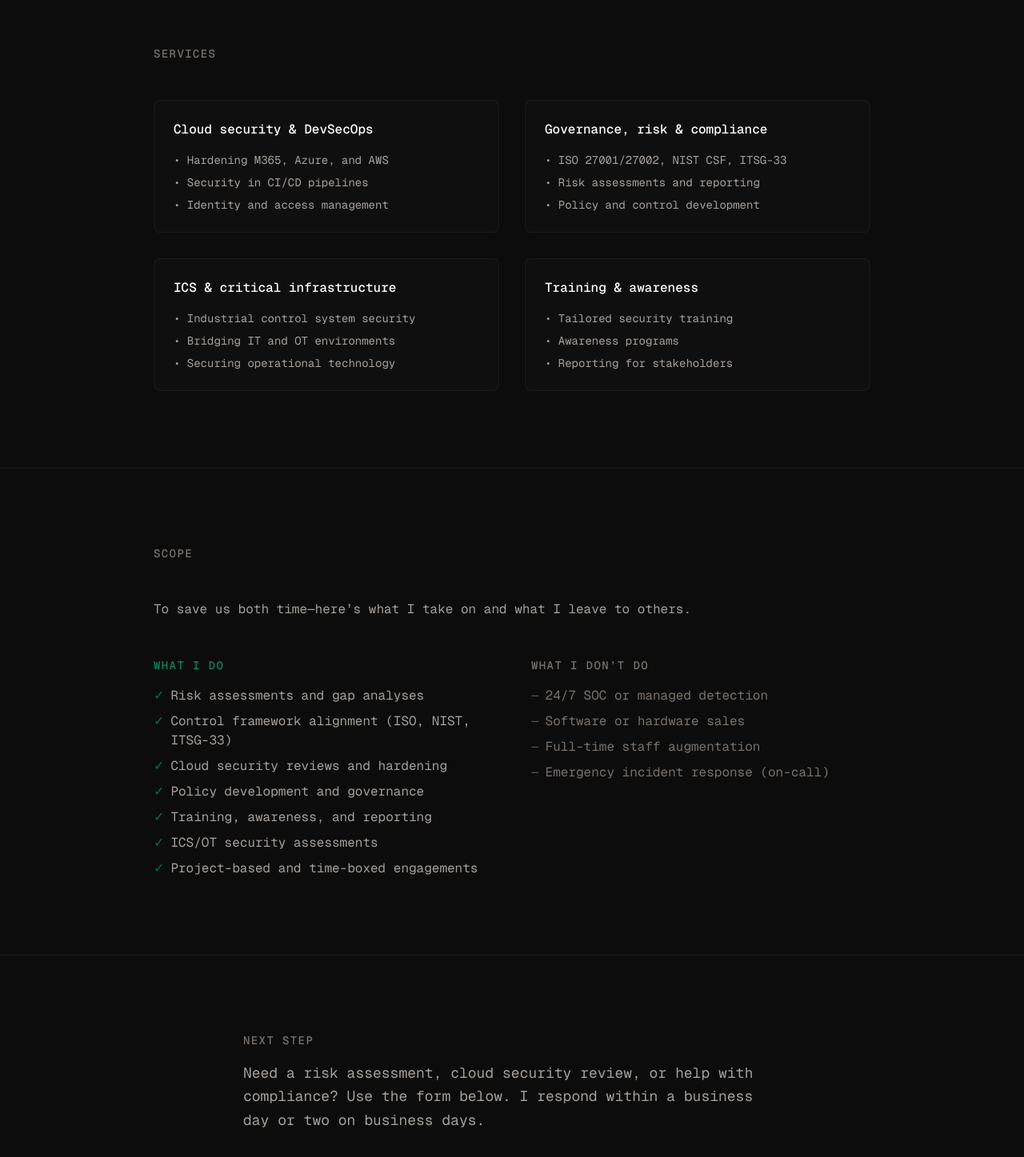
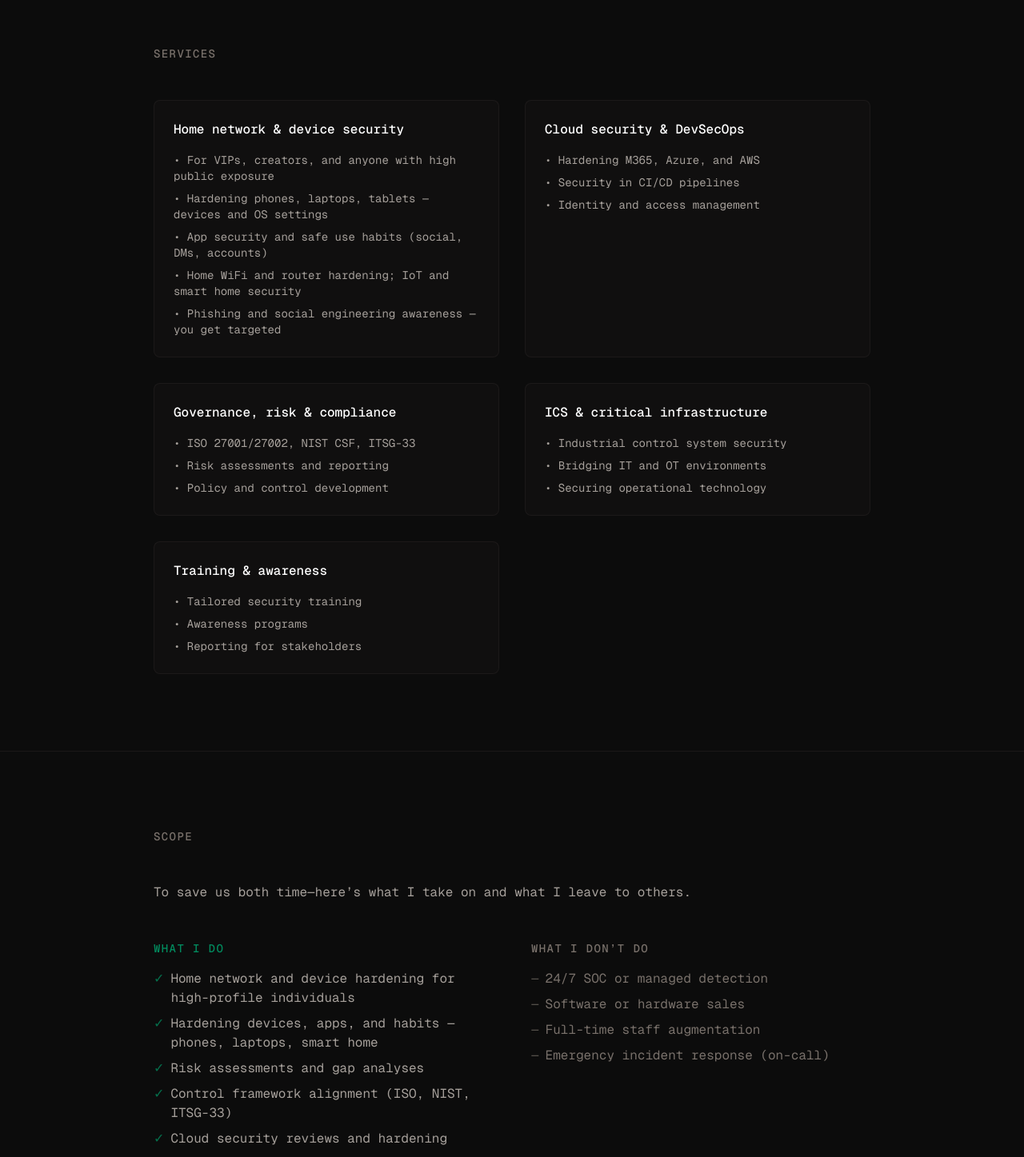
Before and after one commit to bryanlabchuk/Personal-Website, a Next.js app: page / in a window 1280 px wide. Shown: the part 840-2287 px from the top of the page at 80% size. Built offline with nearby package versions, Linux system fonts and the light colour scheme.

Commit message:
Enhance Services and Scope components: Add new offerings for home network and device security targeting VIPs and creators, update messaging in the Hero and Contact components to reflect these changes, and revise layout metadata for improved clarity.

```diff
--- a/src/app/layout.tsx
+++ b/src/app/layout.tsx
@@ -9,7 +9,7 @@ const geistMono = Geist_Mono({
 
 export const metadata: Metadata = {
   title: "Bryan Labchuk — Cyber Security",
-  description: "Cybersecurity & IT consulting. M365, Azure, AWS, DevSecOps, ICS controls, ISO 27000, NIST, ITSG-33. Risk assessment, governance, and training.",
+  description: "Cybersecurity & IT consulting. Home network and device security for VIPs and creators. M365, Azure, AWS, DevSecOps, ICS, ISO 27000, NIST, ITSG-33.",
 };
 
 export default function RootLayout({
--- a/src/components/Contact.tsx
+++ b/src/components/Contact.tsx
@@ -9,7 +9,7 @@ export function Contact() {
           Next step
         </h2>
         <p className="mb-10 text-lg leading-relaxed text-stone-400">
-          Need a risk assessment, cloud security review, or help with compliance?
+          Need home network and device hardening, a risk assessment, cloud security review, or help with compliance?
           Use the form below. I respond within a business day or two on business days.
         </p>
         <ContactForm />
--- a/src/components/ContactForm.tsx
+++ b/src/components/ContactForm.tsx
@@ -4,6 +4,7 @@ import { useState } from "react";
 
 const INTEREST_OPTIONS = [
   "",
+  "Home network & device security (VIP / creator)",
   "Risk assessment",
   "Cloud security review (M365 / Azure / AWS)",
   "Compliance / framework alignment",
--- a/src/components/Hero.tsx
+++ b/src/components/Hero.tsx
@@ -11,7 +11,7 @@ export function Hero() {
           Cybersecurity & IT Consulting
         </p>
         <p className="mb-10 text-stone-500">
-          M365, Azure, AWS, DevSecOps, ICS controls, ISO 27000, NIST, ITSG-33
+          Home network & device security for VIPs and creators · M365, Azure, AWS, DevSecOps · ICS, ISO 27000, NIST, ITSG-33
         </p>
         <Link
           href="#contact"
--- a/src/components/Scope.tsx
+++ b/src/components/Scope.tsx
@@ -1,4 +1,6 @@
 const canDo = [
+  "Home network and device hardening for high-profile individuals",
+  "Hardening devices, apps, and habits — phones, laptops, smart home",
   "Risk assessments and gap analyses",
   "Control framework alignment (ISO, NIST, ITSG-33)",
   "Cloud security reviews and hardening",
--- a/src/components/Services.tsx
+++ b/src/components/Services.tsx
@@ -1,4 +1,14 @@
 const services = [
+  {
+    title: "Home network & device security",
+    items: [
+      "For VIPs, creators, and anyone with high public exposure",
+      "Hardening phones, laptops, tablets — devices and OS settings",
+      "App security and safe use habits (social, DMs, accounts)",
+      "Home WiFi and router hardening; IoT and smart home security",
+      "Phishing and social engineering awareness — you get targeted",
+    ],
+  },
   {
     title: "Cloud security & DevSecOps",
     items: [
```
